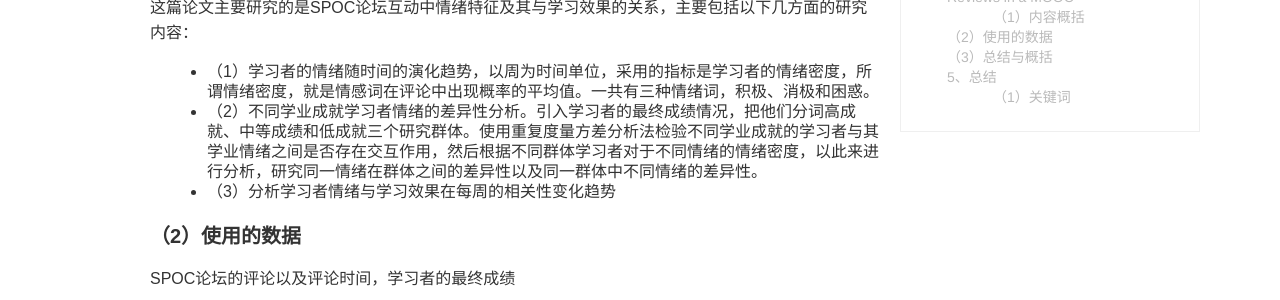
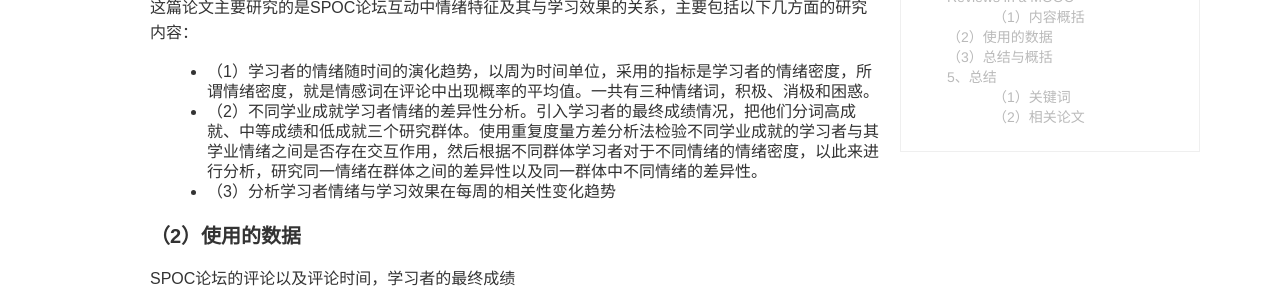
Before and after one commit to yuanmingchen/yuanmingchen.github.io, a Jekyll site: the page built from _posts/2019-04-18-Online Course nlp paper survey.md, in a window 1280 px wide and 900 px high, scrolled down 677 px. Shown: the part 444-744 px from the top of the window. Built offline with Jekyll 4.4.1, drawn with Linux system fonts in a browser that asks for light colours; comment, search, counter and statistics services are not loaded.

Commit message:
Updates _posts/2019-04-18-Online Course nlp paper survey.md
Auto commit by GitBook Editor

````diff
--- a/_posts/2019-04-18-Online Course nlp paper survey.md
+++ b/_posts/2019-04-18-Online Course nlp paper survey.md
@@ -69,3 +69,4 @@ MOOC网站的评论，学习者的行为【行为关联到评论】。
 e-Learning,  mooc,  spoc, online course, online study, online learning,
 course forum, Course reviews,online course, online education community,
 ```
+#### （2）相关论文
````
